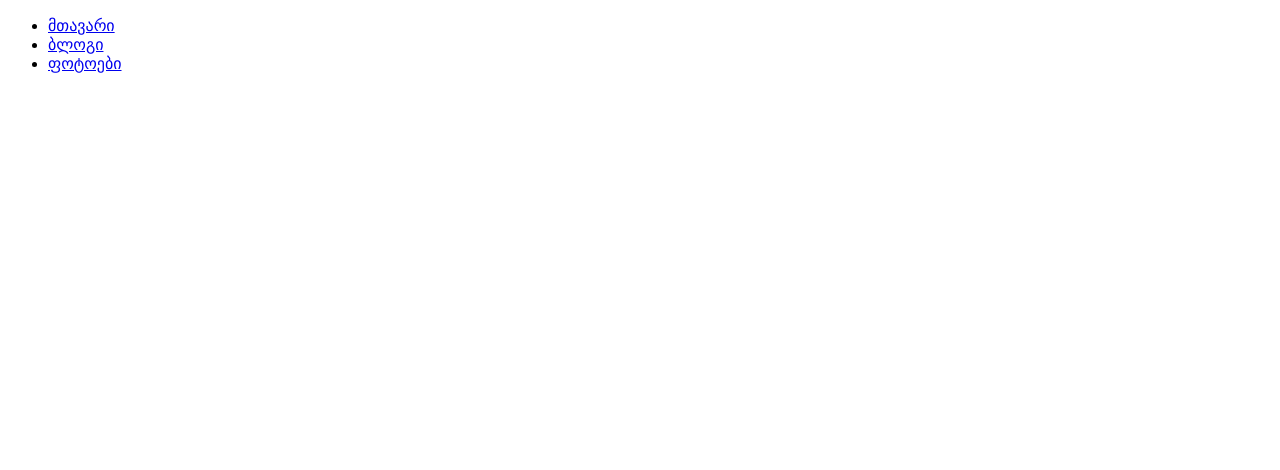
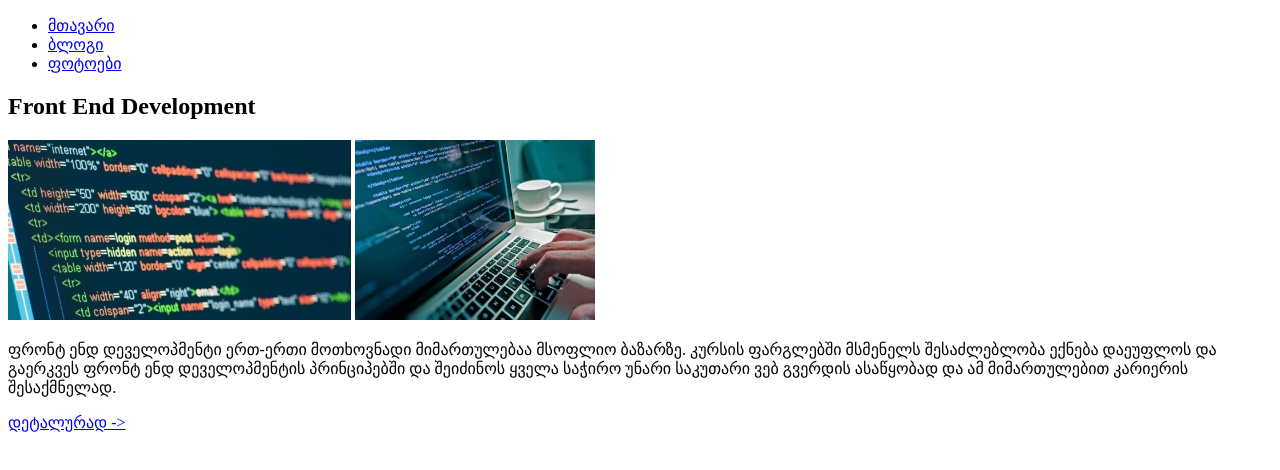
Before and after one commit to MariamKulumbegovi/Davaleba4, a plain HTML site: page index.html in a window 1280 px wide. Drawn offline with Linux system fonts and the light colour scheme.

Commit message:
added article

```diff
--- a/index.html
+++ b/index.html
@@ -21,5 +21,21 @@
 				</nav>
 			</header>
 		</div>
+		<div class="box2">
+			<article>
+				<h1>Front End Development</h1>
+				<img src="images/image1.jpg"alt="frontend Development"> <img id="image2" src="images/image2.jpg"  alt="frontend Development">
+				<p>
+					ფრონტ ენდ დეველოპმენტი ერთ-ერთი მოთხოვნადი მიმართულებაა მსოფლიო ბაზარზე. კურსის ფარგლებში მსმენელს
+					შესაძლებლობა ექნება დაეუფლოს და გაერკვეს ფრონტ ენდ დეველოპმენტის პრინციპებში და შეიძინოს ყველა საჭირო
+					უნარი საკუთარი ვებ გვერდის ასაწყობად და ამ მიმართულებით კარიერის შესაქმნელად.
+				</p>
+				<p>
+					<a class="detailedinformation" href="https://smartacademy.ge/trainings/42-Front-End-Development-Html-Css-JS" target="_blank">
+						დეტალურად ->
+					</a>
+				</p>
+			</article>
+		</div>
 	</body>
 </html>
```
Also changed, not shown: images/image1.jpg (added), images/image2.jpg (added).
